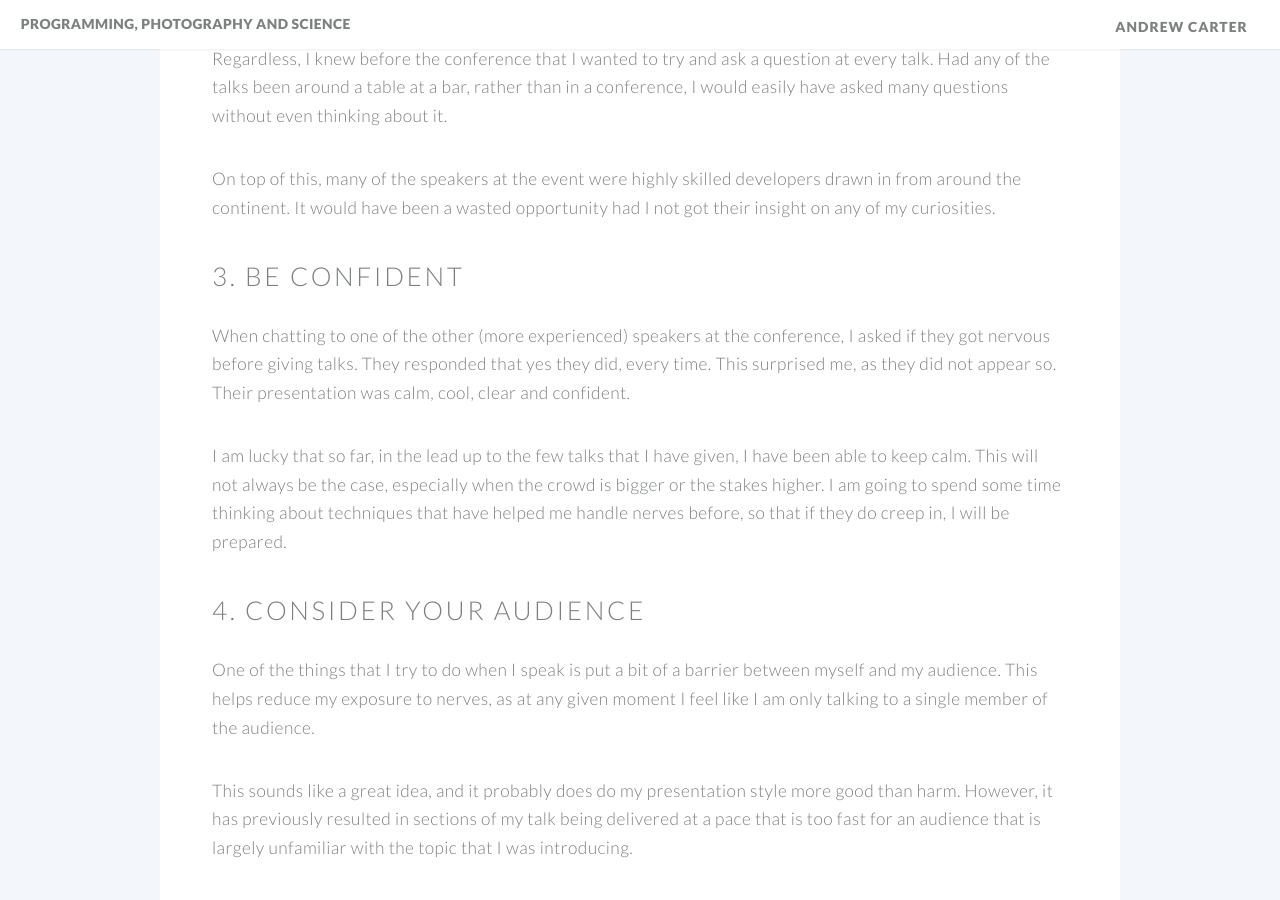
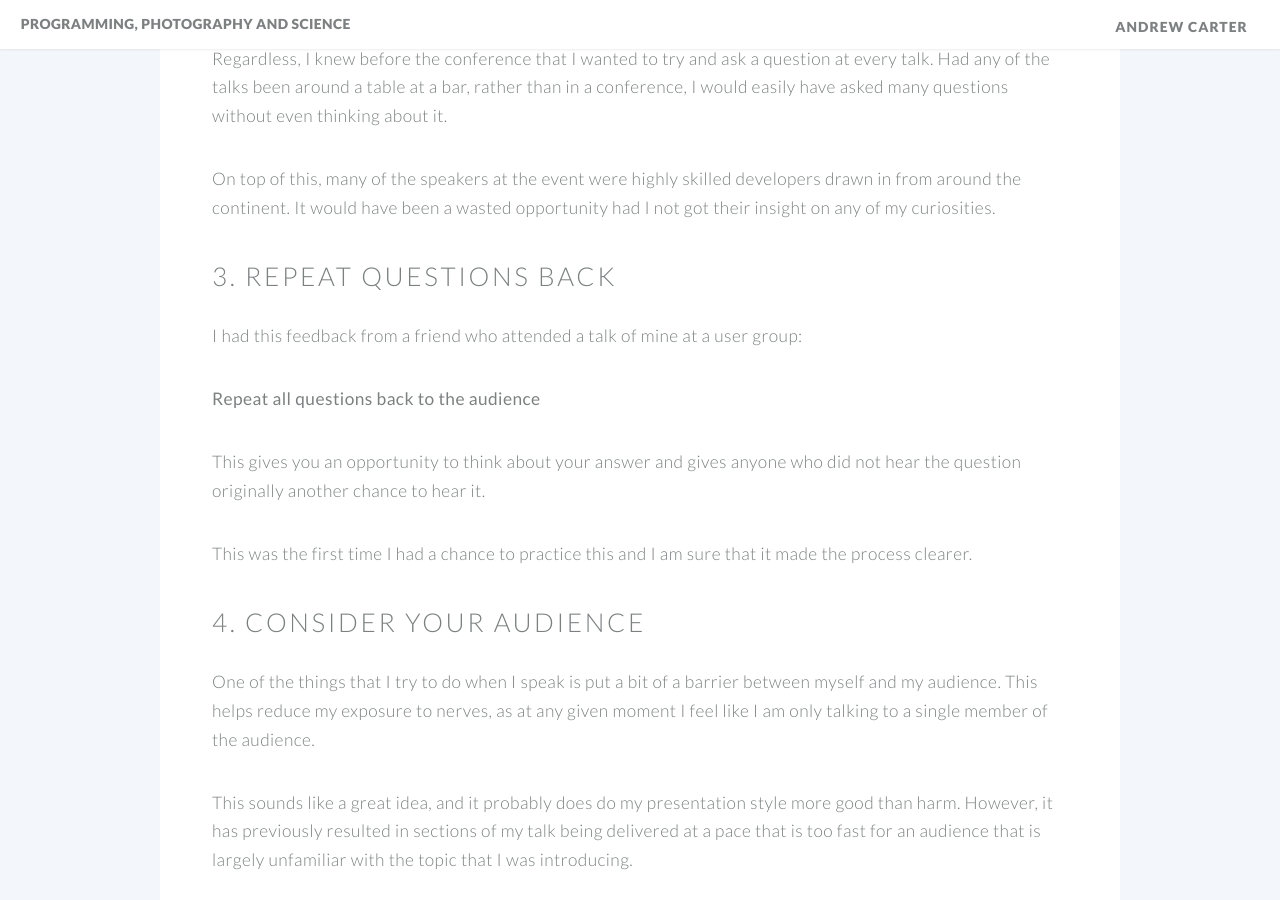
Before and after one commit to AndrewCarterUK/andrewcarteruk.github.io, a Jekyll site: the page built from _posts/2015-11-17-lessons-learnt-at-my-first-conference.markdown, in a window 1280 px wide and 900 px high, scrolled down 1519 px. Built offline with Jekyll 4.4.1, drawn with Linux system fonts in a browser that asks for light colours.

Commit message:
Update 2015-11-17-lessons-learnt-at-my-first-conference.markdown

```diff
--- a/_posts/2015-11-17-lessons-learnt-at-my-first-conference.markdown
+++ b/_posts/2015-11-17-lessons-learnt-at-my-first-conference.markdown
@@ -40,11 +40,15 @@ Regardless, I knew before the conference that I wanted to try and ask a question
 
 On top of this, many of the speakers at the event were highly skilled developers drawn in from around the continent. It would have been a wasted opportunity had I not got their insight on any of my curiosities.
 
-## 3. Be Confident
+## 3. Repeat Questions Back
 
-When chatting to one of the other (more experienced) speakers at the conference, I asked if they got nervous before giving talks. They responded that yes they did, every time. This surprised me, as they did not appear so. Their presentation was calm, cool, clear and confident.
+I had this feedback from a friend who attended a talk of mine at a user group:
 
-I am lucky that so far, in the lead up to the few talks that I have given, I have been able to keep calm. This will not always be the case, especially when the crowd is bigger or the stakes higher. I am going to spend some time thinking about techniques that have helped me handle nerves before, so that if they do creep in, I will be prepared.
+__Repeat all questions back to the audience__
+
+This gives you an opportunity to think about your answer and gives anyone who did not hear the question originally another chance to hear it.
+
+This was the first time I had a chance to practice this and I am sure that it made the process clearer.
 
 ## 4. Consider Your Audience
 
```
